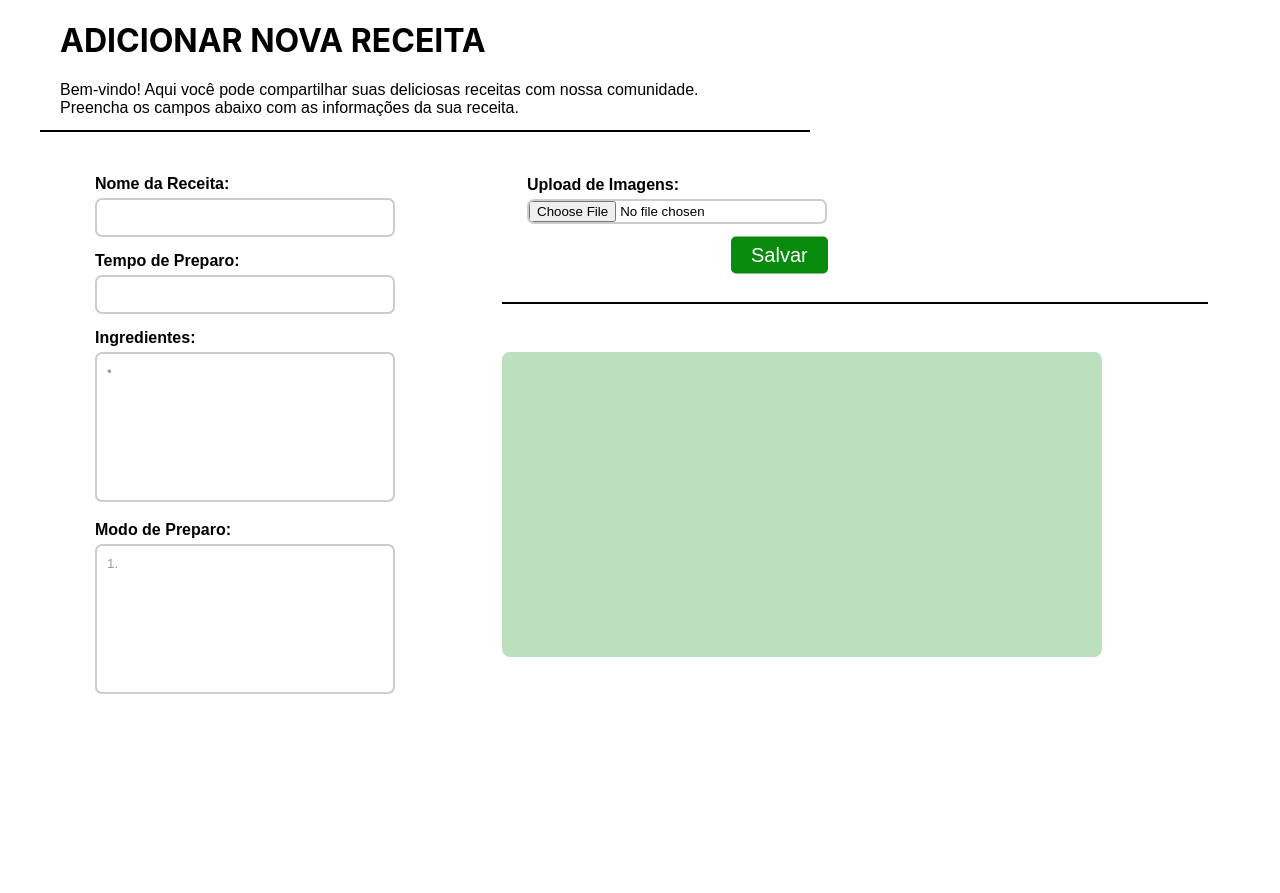
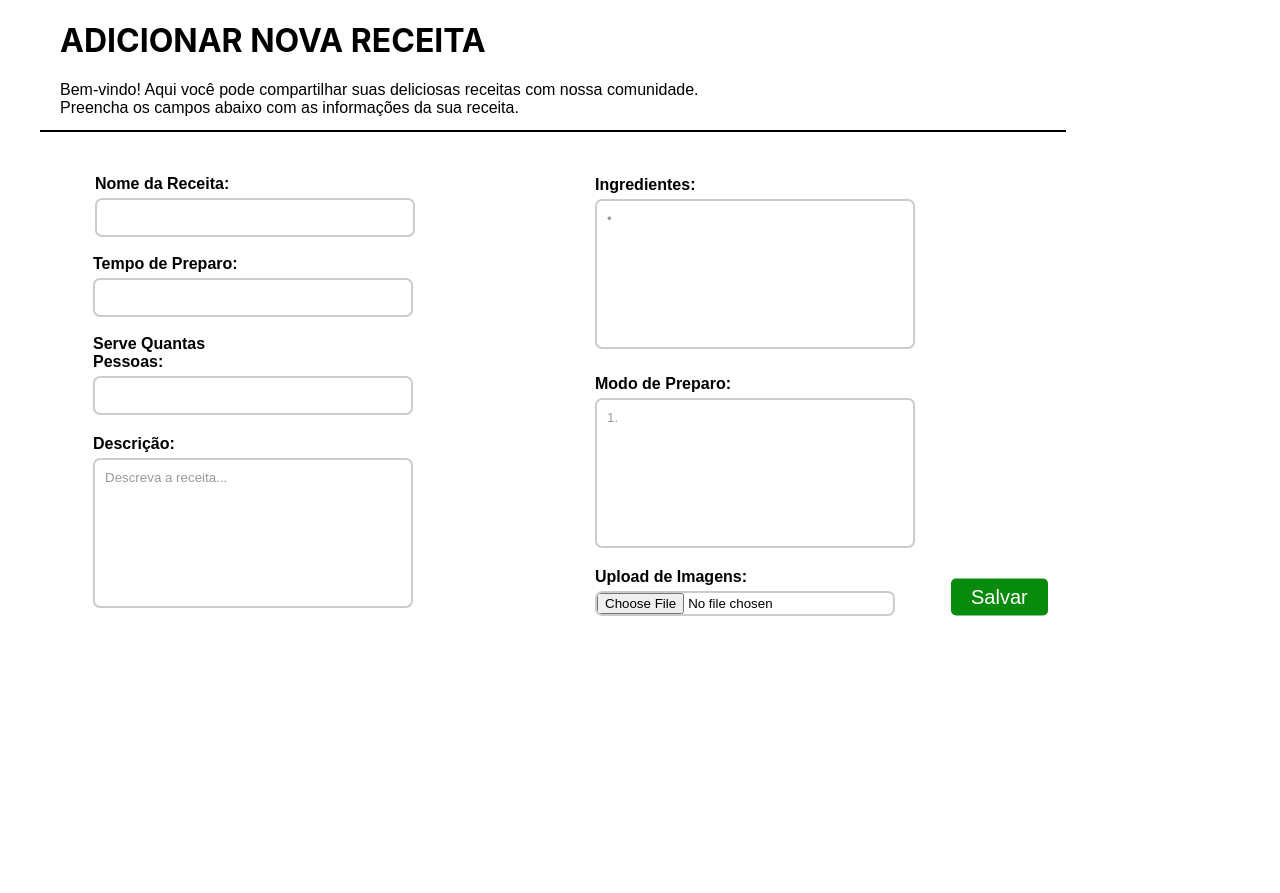
Before and after one commit to dallylademoraes/Site-de-Receitas, a PHP site: page / in a window 1280 px wide. Shown: the part 100-993 px from the top of the page. After the commit the page ends 716 px from the top, so only its background shows below. Run offline with PHP 8.4, Linux system fonts and the light colour scheme.

Commit message:
Adicionado novos campos de resposta.
Tempo de preparo.
Serve quantas pessoas.
Descrição.
Remoção do carrossel de imagem.
Remoção do botão "ver mais".

```diff
--- a/addnovareceita/index.html
+++ b/addnovareceita/index.html
@@ -8,14 +8,13 @@
     </style>
     <meta charset="UTF-8">
     <meta name="viewport" content="width=device-width, initial-scale=1.0">
-    <title>Retângulo com HTML e CSS</title>
+
     <link rel="stylesheet" href="styles.css">
     <meta charset="UTF-8">
     <meta name="viewport" content="width=device-width, initial-scale=1.0">
     <title>Carrossel de Imagens</title>
     <link rel="stylesheet" href="styles.css">
     <script src="script.js"></script>
-    <div class="retangulo"></div>
 
 
 </head>
@@ -56,7 +55,7 @@
     Bem-vindo! Aqui você pode compartilhar suas deliciosas receitas com nossa comunidade.<br>
     Preencha os campos abaixo com as informações da sua receita.
 </P>
-<hr style="border: 1px solid #000; width: 60%; margin: 130px 0040px;">
+<hr style="border: 1px solid #000; width: 80%; margin: 130px 0040px;">
 
 <!DOCTYPE html>
 <html lang="pt-br">
@@ -69,30 +68,50 @@
 </head>
 <body>
 <form>
-    <div class="form-row"><label for="recipeName">Nome da Receita:</label><input type="text" id="recipeName"
-                                                                                 name="recipeName">
+    <form class="recipe-form">
+        <div class="form-row">
+            <label for="recipeName">Nome da Receita:</label>
+            <input type="text" id="recipeName" name="recipeName">
+        </div>
+
+        <div class="upload-containe">
+            <label for="imageUpload">Upload de Imagens:</label>
+            <input type="file" id="imageUpload" name="imageUpload" accept="image/*">
+        </div>
+        <div class="form-rowww">
+            <label for="ingredients">Ingredientes:</label>
+            <textarea id="ingredients" name="ingredients" placeholder="•"></textarea>
+        </div>
+        <div class="form-roww">
+            <label for="instructions">Modo de Preparo:</label>
+            <textarea id="instructions" name="instructions" placeholder="1."></textarea>
+        </div>
+        <div class="form-coll">
+            <label for="prepTime">Tempo de Preparo:</label>
+            <input type="text" id="prepTime" name="prepTime">
+        </div>
+
+
+        <div class="form-new">
+            <label for="description">Descrição:</label>
+            <textarea id="description" name="description" placeholder="Descreva a receita..."></textarea>
+        </div>
+
+        <div class="form-ull">
+            <label for="serves">Serve Quantas Pessoas:</label>
+            <input type="text" id="serves" name="serves">
+        </div>
+
+        <div class="form-container">
+            <button type="submit" class="save-button">Salvar</button>
+        </div>
+    </form>
+
+
+    <div class="upload-container">
+
+
     </div>
-    <div class="upload-container"><label for="imageUpload">Upload de Imagens:</label><input type="file" id="imageUpload"
-                                                                                            name="imageUpload"
-                                                                                            accept="image/*">
-    </div>
-    <div class="form-row"><label for="prepTime">Tempo de Preparo:</label><input type="text" id="prepTime"
-                                                                                name="prepTime">
-    </div>
-    <div class="form-row"><label for="ingredients">Ingredientes:</label><textarea id="ingredients" name="ingredients"
-                                                                                  placeholder="•"></textarea>
-    </div>
-    <div class="form-row"><label for="instructions">Modo de Preparo:</label><textarea id="instructions"
-                                                                                      name="instructions"
-                                                                                      placeholder="1."></textarea>
-    </div>
-    <div class="form-container">
-        <form>
-            <button type="submit" class="save-button">Salvar</button>
-        </form>
-    </div>
-
-    <hr style="border: 1px solid #000; width: 55%; margin: 170px 502px;">
 
 
 </form>
--- a/addnovareceita/script.js
+++ /dev/null
@@ -1,24 +0,0 @@
-document.addEventListener('DOMContentLoaded', function () {
-    const prevButton = document.querySelector('.carousel .prev');
-    const nextButton = document.querySelector('.carousel .next');
-    const carouselImages = document.querySelector('.carousel-images');
-    let index = 0;
-
-    function updateCarousel() {
-        const width = carouselImages.clientWidth;
-        carouselImages.style.transform = `translateX(-${index * width}px)`;
-    }
-
-    prevButton.addEventListener('click', function () {
-        index = (index > 0) ? index - 1 : 0;
-        updateCarousel();
-    });
-
-    nextButton.addEventListener('click', function () {
-        const totalImages = carouselImages.children.length;
-        index = (index < totalImages - 1) ? index + 1 : totalImages - 1;
-        updateCarousel();
-    });
-
-    updateCarousel();
-});
--- a/addnovareceita/styles.css
+++ b/addnovareceita/styles.css
@@ -121,19 +121,29 @@ textarea::placeholder {
     position: absolute;
     top: 1px;
     left: 432px;
+    margin-top: 20px;
+    margin-left: 30px;
+}
 
-    input[type="file"] {
-        padding: 0;
-        box-sizing: border-box;
-    }
+
+input[type="file"] {
+    padding: 0;
+    box-sizing: border-box;
 }
+
 
 .form-container {
     display: flex;
     justify-content: center;
     align-items: center;
-    height: 100vh;
+    height: 10vh;
+    position: absolute;
+    top: -178px;
+    left: 220px;
+    max-width: 900px;
+    width: 100%;
 }
+
 
 .save-button {
     padding: 7px 20px;
@@ -143,24 +153,13 @@ textarea::placeholder {
     color: white;
     border-radius: 5px;
     position: absolute;
-    top: 80px;
+    top: 600px;
     left: 636px;
 }
 
 
 body {
     position: relative;
-}
-
-.retangulo {
-    width: 600px;
-    height: 305px;
-    background-color: rgba(8, 138, 13, 0.27);
-    border: 2px solid #ffffff;
-    border-radius: 10px;
-    position: absolute;
-    top: 450px;
-    left: 500px;
 }
 
 
@@ -259,3 +213,87 @@ button.next {
 .view-more-button:hover {
     background-color: #066d05;
 }
+
+body {
+    margin: 0;
+    font-family: Arial, sans-serif;
+    position: relative;
+}
+
+.form-fields {
+    position: absolute;
+    top: 500px;
+    left: -465px;
+    max-width: 700px;
+}
+
+.form-row {
+    margin-bottom: 15px;
+}
+
+input[type="text"], textarea {
+    width: 200%;
+    padding: 10px;
+    border-radius: 7px;
+    border: 2px solid #ccc;
+    box-sizing: border-box;
+}
+
+.form-new {
+    position: absolute;
+    top: 260px;
+    left: -2px;
+    max-width: 900px;
+    width: 100%;
+}
+
+.form-ull {
+    position: absolute;
+    top: 160px;
+    left: -2px;
+    max-width: 200px;
+    width: 100%;
+}
+
+.form-coll {
+    position: absolute;
+    top: 80px;
+    left: -2px;
+    max-width: 200px;
+    width: 100%;
+}
+
+textarea {
+    height: 150px;
+    resize: none;
+}
+
+.upload-container label {
+    display: block;
+    margin-bottom: 5px;
+    font-weight: bold;
+}
+
+.upload-containe {
+    position: absolute;
+    top: 393px;
+    left: 500px;
+    max-width: 200px;
+    width: 100%;
+}
+
+.form-rowww {
+    position: absolute;
+    top: 0.5px;
+    left: 500px;
+    max-width: 200px;
+    width: 100%;
+}
+
+.form-roww {
+    position: absolute;
+    top: 200px;
+    left: 500px;
+    max-width: 200px;
+    width: 100%;
+}
--- a/cadastro.html
+++ b/cadastro.html
@@ -4,7 +4,7 @@
     <meta charset="UTF-8">
     <meta name="viewport" content="width=device-width, initial-scale=1.0">
     <title>KiDelicia</title>
-    <link rel="stylesheet" href="style.css">
+    <link rel="stylesheet" href="style_cadastro.css">
     <script src="https://kit.fontawesome.com/ed615418ed.js" crossorigin="anonymous"></script>
 </head>
 
```
Also changed, not shown: other parts of addnovareceita/styles.css (+0 -45 lines).
